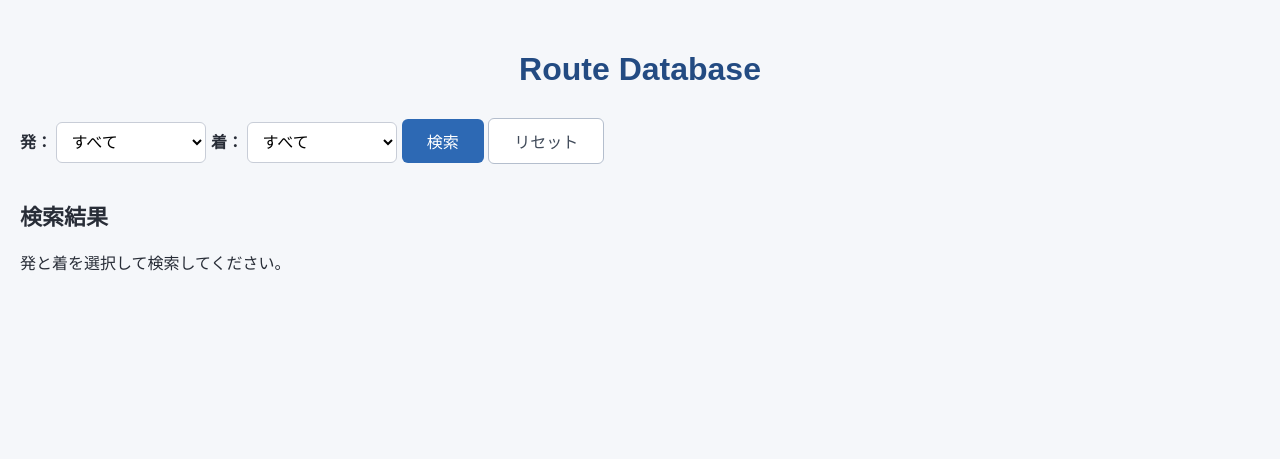
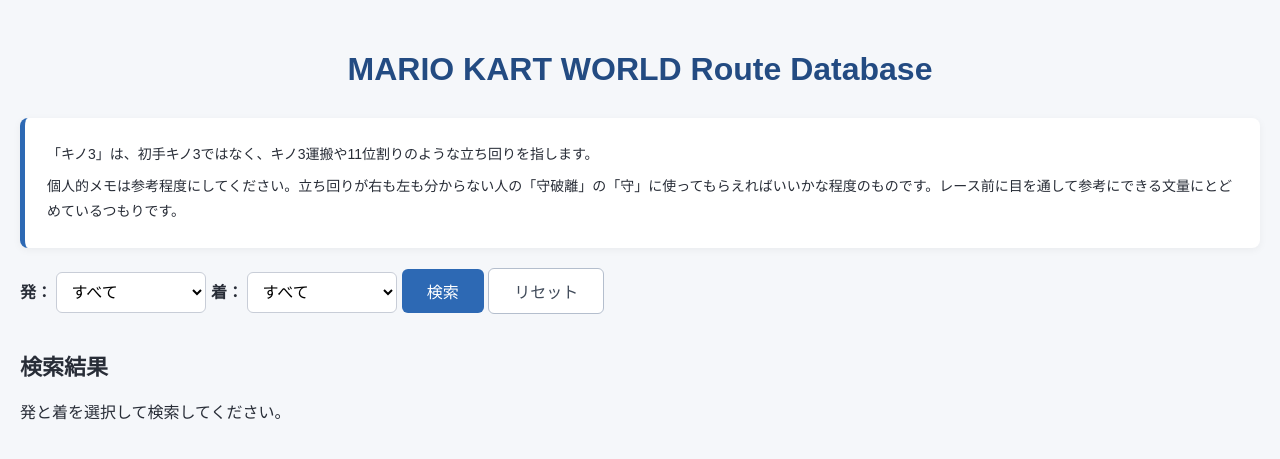
Before and after one commit to M-Riku-KwUni/RouteDatabase, a Flask app: page / in a window 1280 px wide. Shown: the top 459 px of the page. Run offline with Flask 3, Linux system fonts and the light colour scheme; data comes from the database, SQL or seed files in the repository.

Commit message:
サイトタイトルと注意書きを変更

```diff
--- a/static/style.css
+++ b/static/style.css
@@ -161,3 +161,18 @@ button:hover {
     background-color: rgb(233, 228, 245);
     color: rgb(75, 55, 120);
 }
+
+.notice-box {
+    margin-bottom: 20px;
+    padding: 18px 22px;
+    background-color: rgb(255, 255, 255);
+    border-left: 5px solid rgb(45, 105, 180);
+    border-radius: 8px;
+    box-shadow: 0 2px 8px rgba(0, 0, 0, 0.05);
+}
+
+.notice-box p {
+    margin: 6px 0;
+    line-height: 1.8;
+    font-size: 14px;
+}
--- a/templates/index.html
+++ b/templates/index.html
@@ -4,13 +4,16 @@
 <head>
     <meta charset="UTF-8">
     <meta name="viewport" content="width=device-width, initial-scale=1.0">
-    <title>Route Database</title>
+    <title>MARIO KART WORLD Route Database</title>
     <link rel="stylesheet" href="{{ url_for('static', filename='style.css') }}">
 </head>
 <body>
     <div class=""container">
-        <h1>Route Database</h1>
-
+        <h1>MARIO KART WORLD Route Database</h1>
+    <div class="notice-box">
+        <p>「キノ3」は、初手キノ3ではなく、キノ3運搬や11位割りのような立ち回りを指します。</p>
+        <p>個人的メモは参考程度にしてください。立ち回りが右も左も分からない人の「守破離」の「守」に使ってもらえればいいかな程度のものです。レース前に目を通して参考にできる文量にとどめているつもりです。</p>
+    </div>
     <div class=""search-box">
         <form action="/" method="GET">
             <label for="start">発：</label>
```
